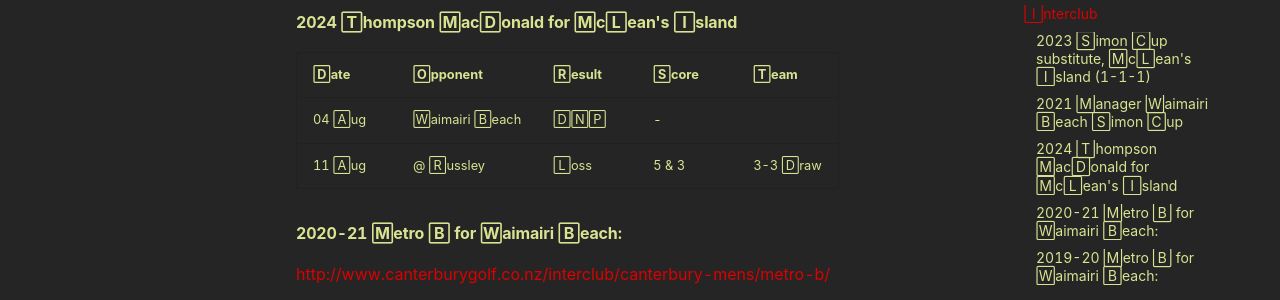
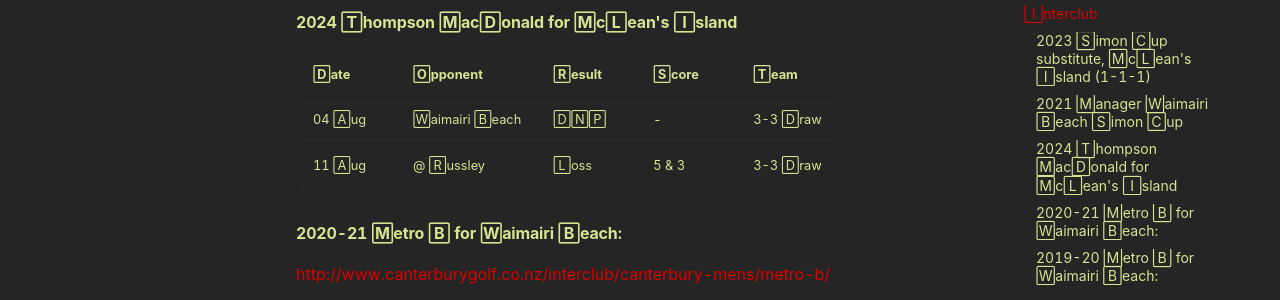
Before and after one commit to matchavez/matchavez.github.io, an MkDocs documentation site: the page built from docs/golf/tourneys.md, in a window 1280 px wide and 900 px high, scrolled down 694 px. Shown: the part 148-448 px from the top of the window. Built offline with MkDocs 1.6.1 and Material for MkDocs 9.7.7, drawn with Linux system fonts in a browser that asks for light colours; some web fonts are replaced; comment, search, counter and statistics services are not loaded.

Commit message:
PUSH NOTE : tourneys.md

```diff
--- a/docs/golf/tourneys.md
+++ b/docs/golf/tourneys.md
@@ -26,7 +26,7 @@
 
 | Date   | Opponent       | Result | Score | Team     |
 | ------ | -------------- | ------ | ----- | -------- |
-| 04 Aug | Waimairi Beach | DNP    | -     |          |
+| 04 Aug | Waimairi Beach | DNP    | -     | 3-3 Draw |
 | 11 Aug | @ Russley      | Loss   | 5 & 3 | 3-3 Draw |
 
 #### 2020-21 Metro B for Waimairi Beach:
```
